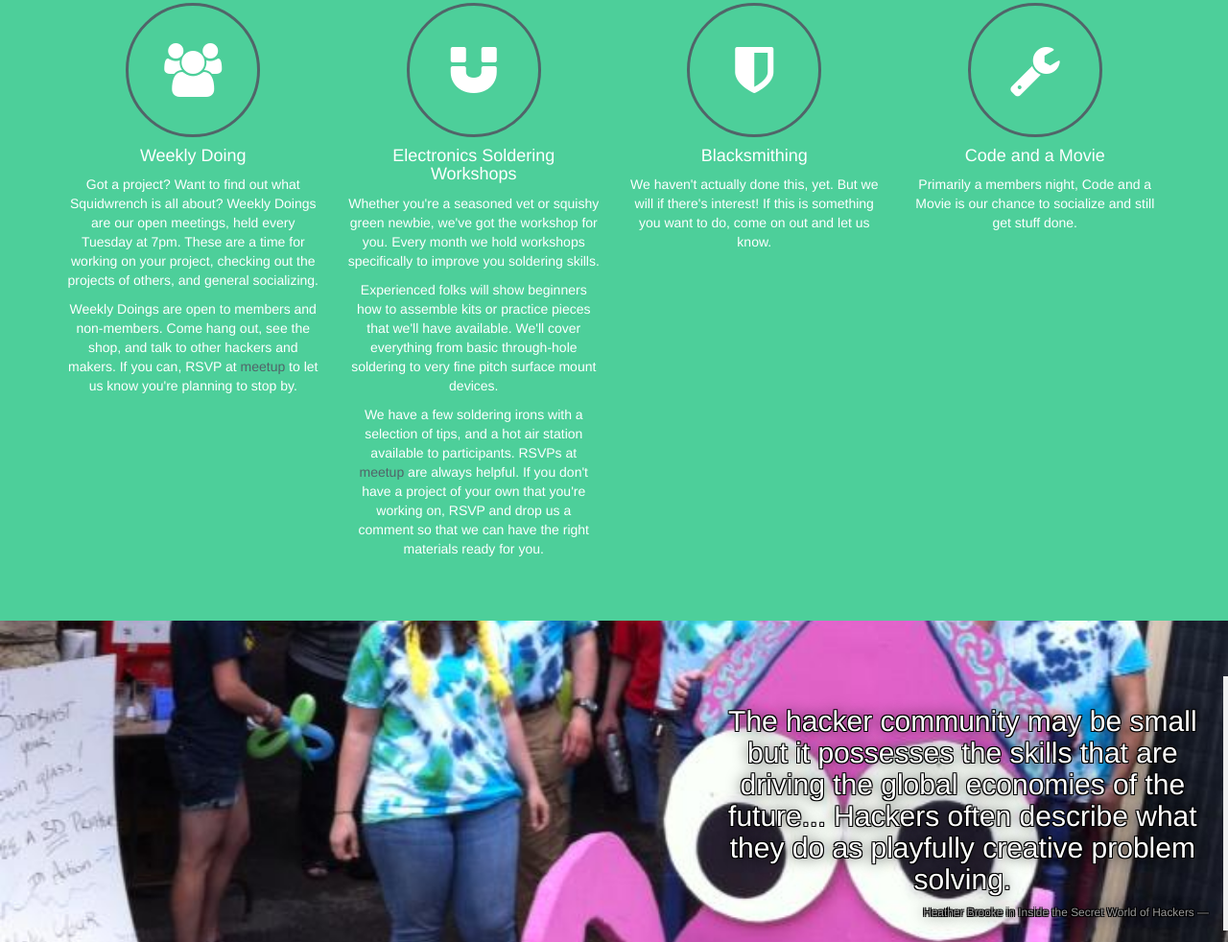
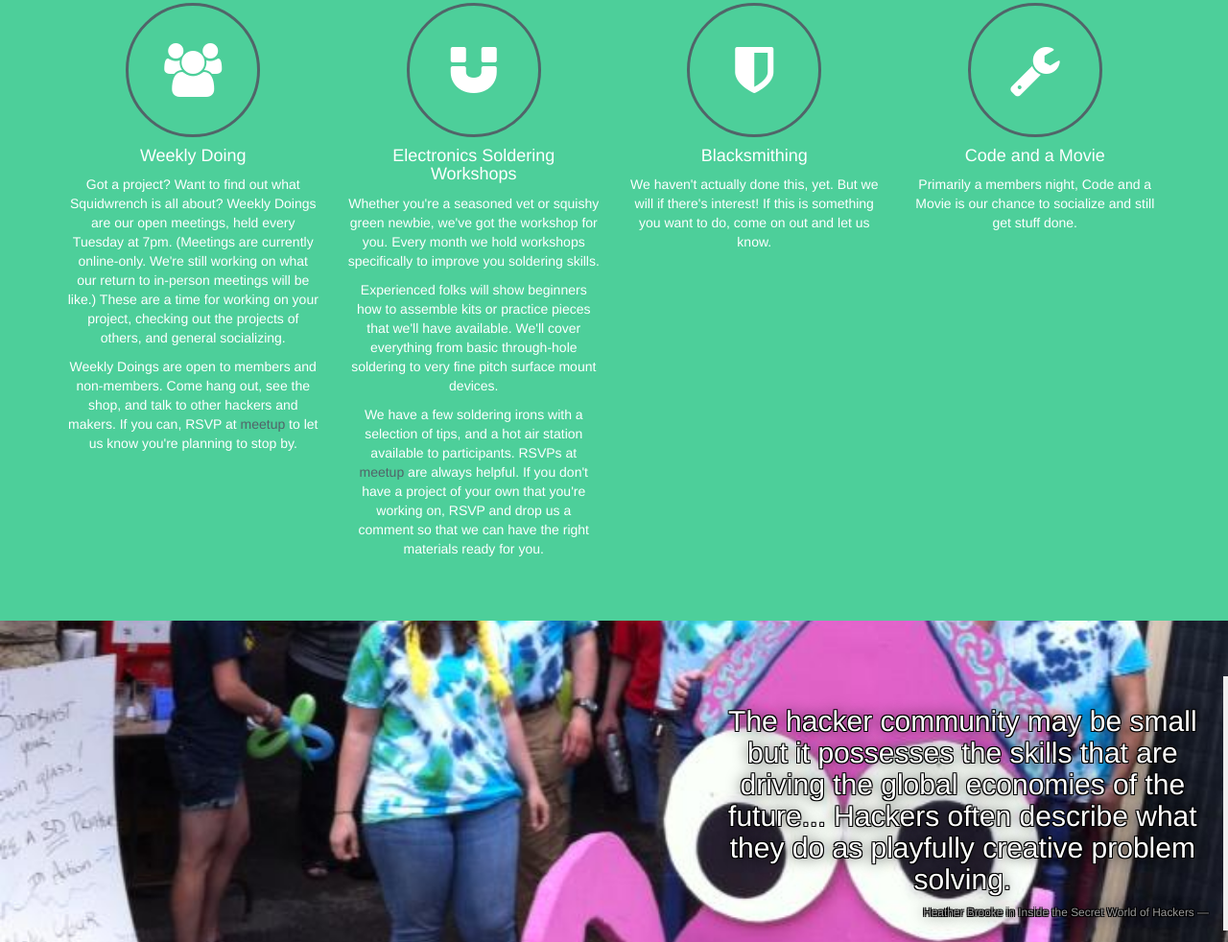
Before and after one commit to squidwrench/squidwrench.github.io, a plain HTML site: page index.html in a window 1280 px wide. Shown: the part 1558-2540 px from the top of the page at 96% size. Drawn offline with Linux system fonts and the light colour scheme; some packages are replaced by stand-ins of ours; a web font is replaced by a local one.

Commit message:
Clarify that weekly meetings are currently online

```diff
--- a/index.html
+++ b/index.html
@@ -74,7 +74,7 @@
             <div class="events-item">
               <i class="events-icon fa fa-users"></i>
               <h4>Weekly Doing</h4>
-              <p>Got a project? Want to find out what Squidwrench is all about? Weekly Doings are our open meetings, held every Tuesday at 7pm. These are a time for working on your project, checking out the projects of others, and general socializing.</p>
+              <p>Got a project? Want to find out what Squidwrench is all about? Weekly Doings are our open meetings, held every Tuesday at 7pm. (Meetings are currently online-only. We're still working on what our return to in-person meetings will be like.) These are a time for working on your project, checking out the projects of others, and general socializing.</p>
 	      <p>Weekly Doings are open to members and non-members. Come hang out, see the shop, and talk to other hackers and makers. If you can, RSVP at <a href="http://meetup.com/squidwrench">meetup</a> to let us know you're planning to stop by.</p>
             </div>
           </div>
```
